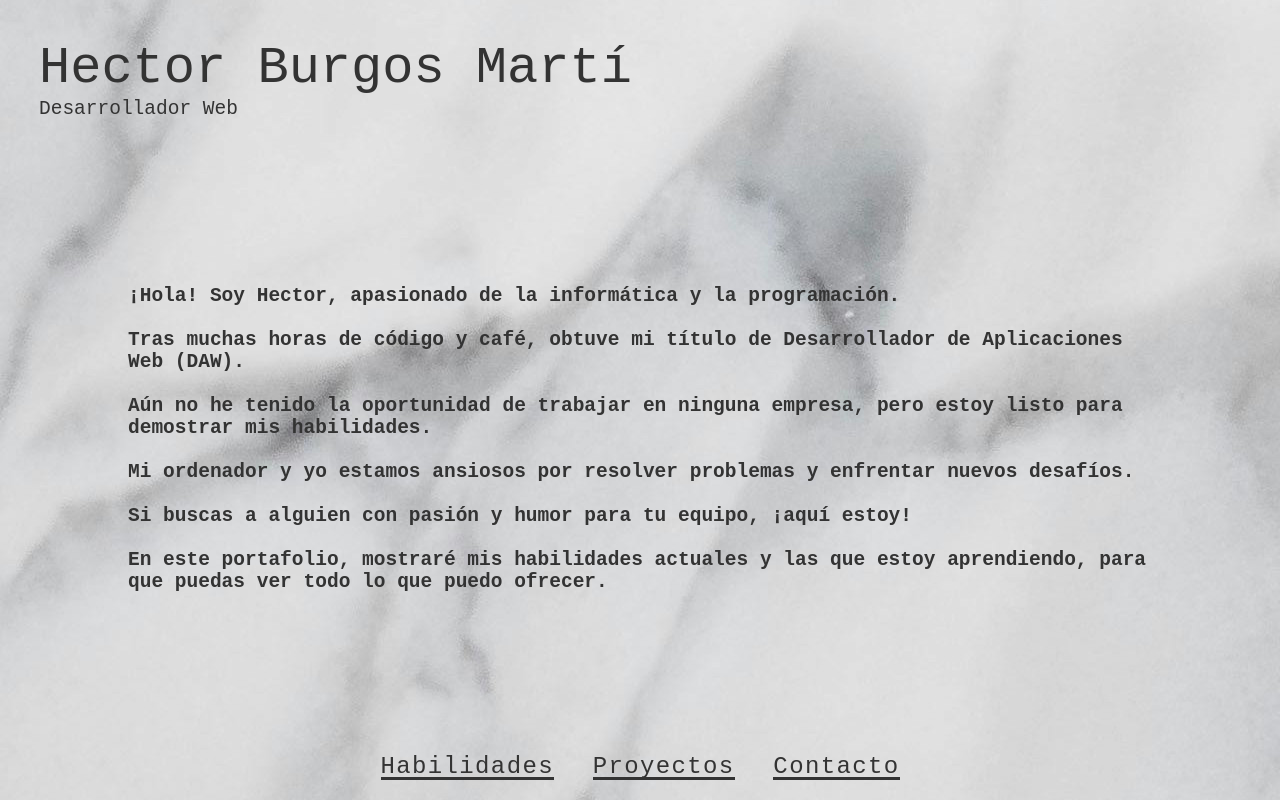
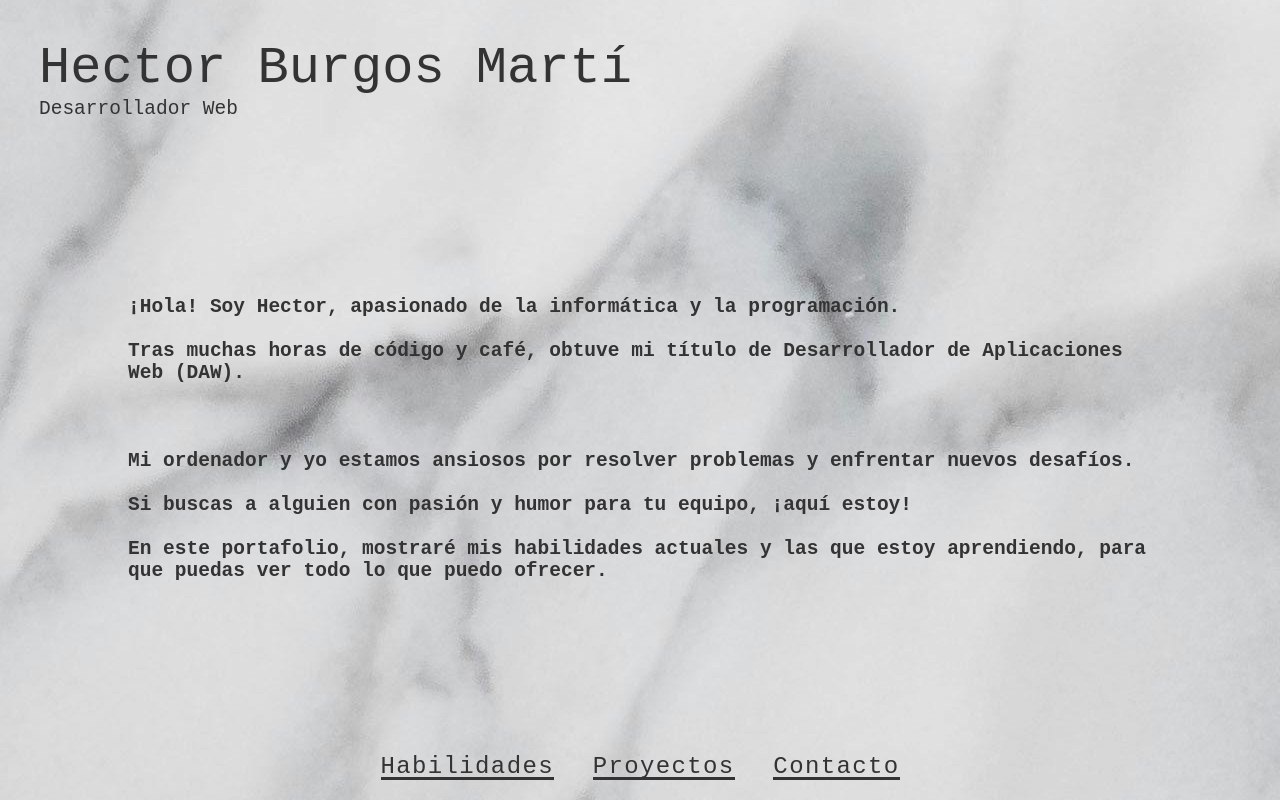
Before and after one commit to Haktor23/Portafolio_Personal, a React (Create React App) app: page /home in a window 1280 px wide. Built offline with nearby package versions, Linux system fonts and the light colour scheme.

Commit message:
Actualicación

```diff
--- a/src/componentes/Profile.jsx
+++ b/src/componentes/Profile.jsx
@@ -7,7 +7,6 @@ function Profile() {
         ¡Hola! Soy Hector, apasionado de la informática y la programación.
         <br /><br />
         Tras muchas horas de código y café, obtuve mi título de Desarrollador de Aplicaciones Web (DAW). <br /> <br />
-        Aún no he tenido la oportunidad de trabajar en ninguna empresa, pero estoy listo para demostrar mis habilidades.
         <br /><br />
         Mi ordenador y yo estamos ansiosos por resolver problemas y enfrentar nuevos desafíos.
         <br /><br />
```
